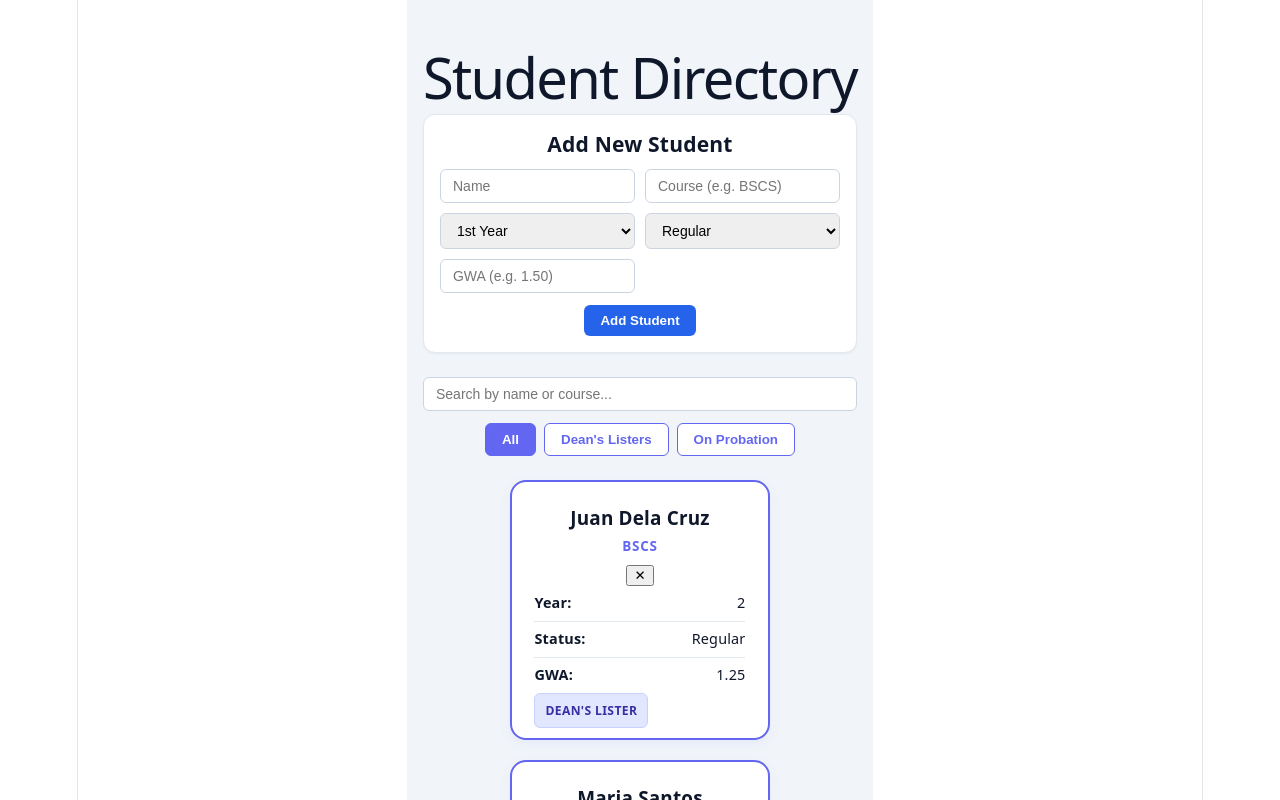
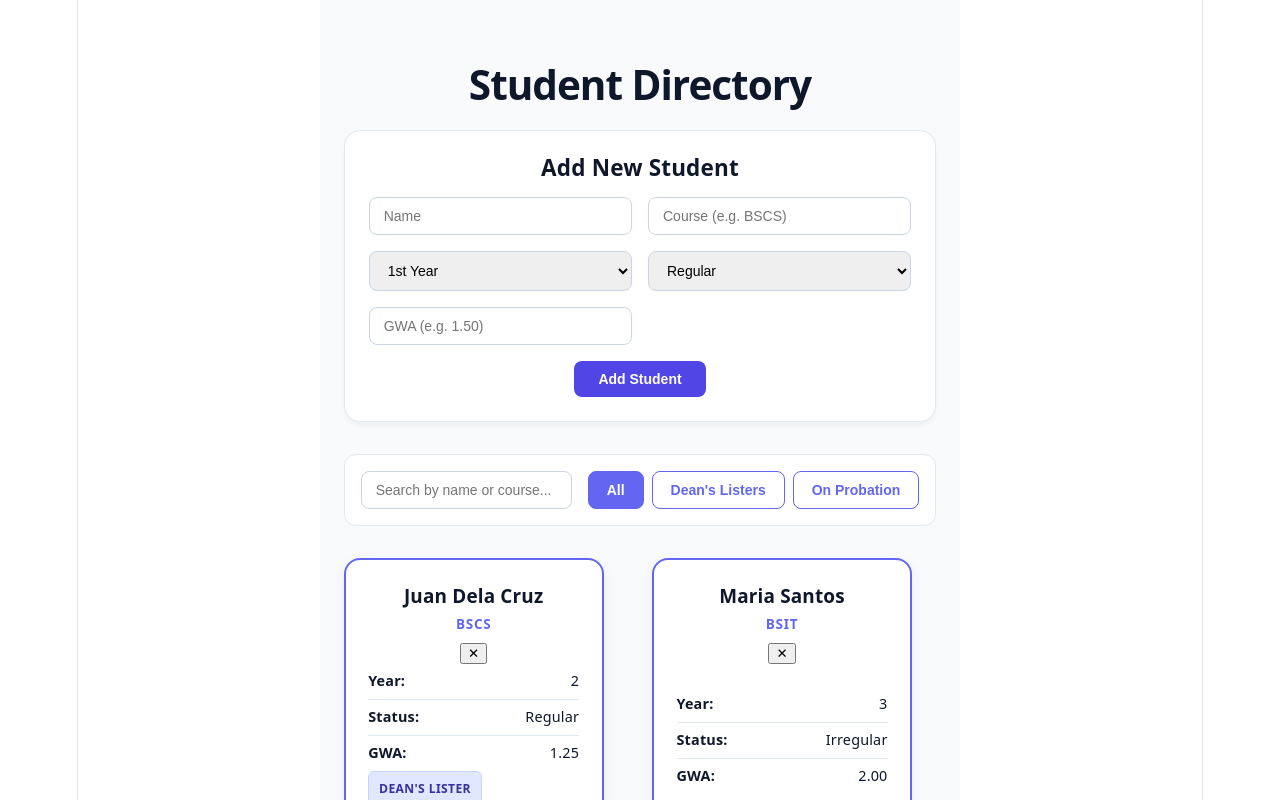
Before and after one commit to Justine120705/student-directory, a React (Vite) app: page / in a window 1280 px wide. Shown: the top 800 px of the page. Built offline with nearby package versions, Linux system fonts and the light colour scheme.

Commit message:
Enhance styles in StudentDirectory.module.css

```diff
--- a/src/components/StudentDirectory.module.css
+++ b/src/components/StudentDirectory.module.css
@@ -1,9 +1,9 @@
 .container {
-  max-width: 600px;
+  max-width: 1200px;
   margin: 0 auto;
-  padding: 32px 16px;
+  padding: 40px 24px;
   font-family: system-ui, -apple-system, BlinkMacSystemFont, 'Segoe UI', Roboto, sans-serif;
-  background-color: #f1f5f9;
+  background-color: #f8fafc;
   min-height: 100vh;
   box-sizing: border-box;
 }
@@ -11,82 +11,102 @@
 .title {
   text-align: center;
   color: #0f172a;
-  margin-bottom: 24px;
+  font-size: 2.25rem;
+  font-weight: 800;
+  margin-bottom: 32px;
+  letter-spacing: -0.025em;
 }
 
 .form {
   background-color: #ffffff;
-  padding: 16px;
-  border-radius: 12px;
-  margin-bottom: 24px;
+  padding: 24px;
+  border-radius: 16px;
+  margin-bottom: 32px;
   border: 1px solid #e2e8f0;
-  box-shadow: 0 1px 3px rgba(0, 0, 0, 0.05);
+  box-shadow: 0 4px 6px -1px rgba(0, 0, 0, 0.05);
 }
 
 .form h3 {
   margin-top: 0;
-  margin-bottom: 12px;
+  margin-bottom: 16px;
   color: #0f172a;
+  font-size: 1.25rem;
 }
 
 .formGrid {
   display: grid;
-  grid-template-columns: repeat(auto-fit, minmax(130px, 1fr));
-  gap: 10px;
-  margin-bottom: 12px;
+  grid-template-columns: repeat(auto-fit, minmax(180px, 1fr));
+  gap: 16px;
+  margin-bottom: 16px;
 }
 
 .formGrid input,
 .formGrid select,
 .searchInput {
-  padding: 8px 12px;
+  padding: 10px 14px;
   border: 1px solid #cbd5e1;
-  border-radius: 6px;
+  border-radius: 8px;
   font-size: 14px;
   outline: none;
+  transition: border-color 0.2s ease, box-shadow 0.2s ease;
+}
+
+.formGrid input:focus,
+.formGrid select:focus,
+.searchInput:focus {
+  border-color: #6366f1;
+  box-shadow: 0 0 0 3px rgba(99, 102, 241, 0.15);
 }
 
 .submitBtn {
-  background-color: #2563eb;
+  background-color: #4f46e5;
   color: white;
   border: none;
-  padding: 8px 16px;
-  border-radius: 6px;
+  padding: 10px 24px;
+  border-radius: 8px;
   cursor: pointer;
   font-weight: 600;
+  font-size: 14px;
   transition: background-color 0.2s ease;
 }
 
 .submitBtn:hover {
-  background-color: #1d4ed8;
+  background-color: #4338ca;
 }
 
+/* Desktop layout for search and filter controls */
 .controls {
   display: flex;
-  flex-direction: column;
-  gap: 12px;
-  margin-bottom: 24px;
+  flex-direction: row;
+  align-items: center;
+  justify-content: space-between;
+  gap: 16px;
+  margin-bottom: 32px;
+  background-color: #ffffff;
+  padding: 16px;
+  border-radius: 12px;
+  border: 1px solid #e2e8f0;
 }
 
 .searchInput {
-  width: 100%;
-  box-sizing: border-box;
+  flex: 1;
+  max-width: 400px;
 }
 
 .filterButtons {
   display: flex;
   gap: 8px;
-  justify-content: center;
 }
 
 .filterBtn, .activeFilter {
-  padding: 8px 16px;
+  padding: 10px 18px;
   border: 1px solid #6366f1;
-  border-radius: 6px;
+  border-radius: 8px;
   cursor: pointer;
   background-color: #ffffff;
   color: #6366f1;
   font-weight: 600;
+  font-size: 14px;
   transition: all 0.2s ease;
 }
 
@@ -95,18 +115,29 @@
   color: #ffffff;
 }
 
-/* Vertical single-column stack */
+/* Multi-column desktop grid layout */
 .grid {
-  display: flex;
-  flex-direction: column;
-  align-items: center;
+  display: grid;
+  grid-template-columns: repeat(auto-fill, minmax(280px, 1fr));
+  gap: 24px;
   width: 100%;
-  gap: 20px;
 }
 
 .noResults {
   text-align: center;
   color: #64748b;
   font-style: italic;
-  margin-top: 32px;
+  font-size: 1.1rem;
+  margin-top: 48px;
+  grid-column: 1 / -1;
 }
+
+@media (max-width: 768px) {
+  .controls {
+    flex-direction: column;
+    align-items: stretch;
+  }
+  .searchInput {
+    max-width: 100%;
+  }
+}
```
